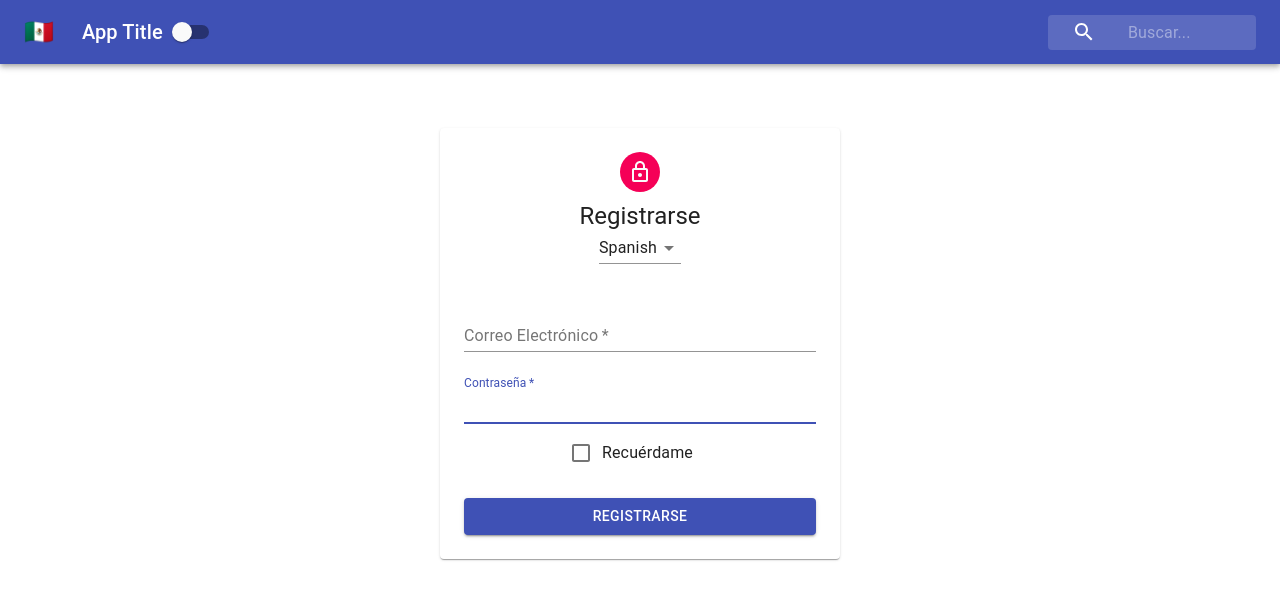
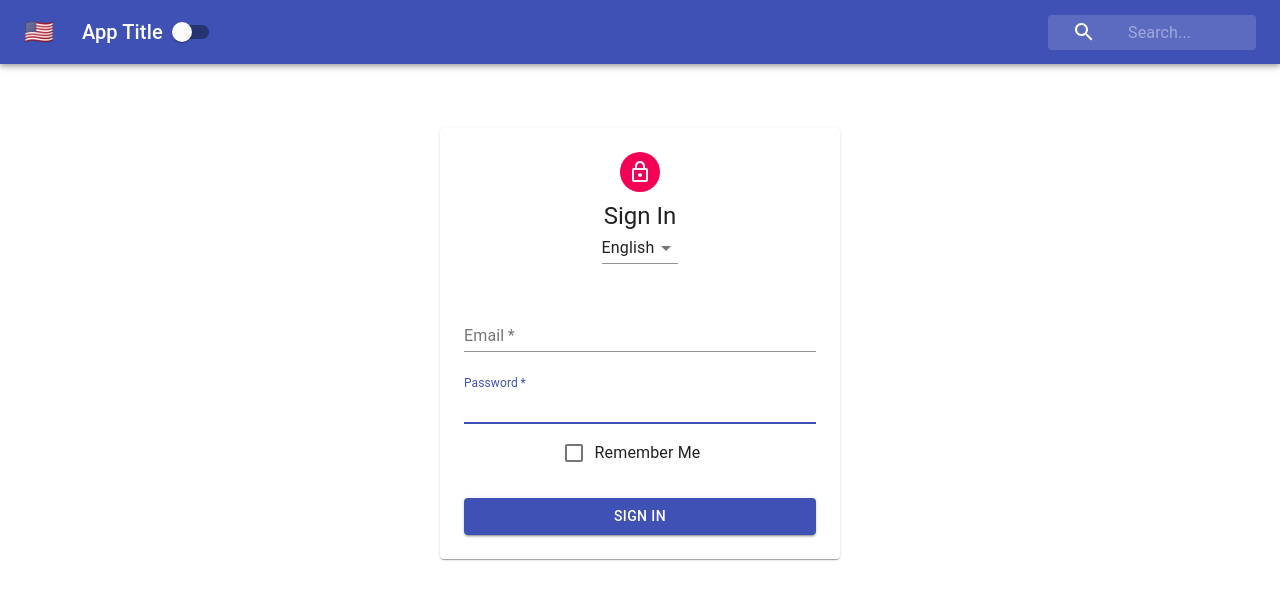
Before and after one commit to branaust/context-app, a React (Create React App) app: page / in a window 1280 px wide. Shown: the top 600 px of the page. Built offline with nearby package versions, Linux system fonts and the light colour scheme.

Commit message:
Context Providers with custom hooks

```diff
--- a/src/PageContent.js
+++ b/src/PageContent.js
@@ -1,22 +1,20 @@
-import React, { Component } from 'react'
+import React, { useContext } from 'react'
 import { ThemeContext } from './contexts/ThemeContext'
 
-class PageContent extends Component {
-    static contextType = ThemeContext
-
-    render() {
-        const { isDarkMode } = this.context
+function PageContent(props) {
+    const { isDarkMode } = useContext(ThemeContext)
     const styles = {
         backgroundColor: isDarkMode ? "black" : "white",
         height: "100vh",
         width: "100vw"
     }
+
     return (
         <div style={styles}>
-                {this.props.children}
+            {props.children}
         </div>
     )
 }
-}
+
 
 export default PageContent
--- a/src/contexts/LanguageContext.js
+++ b/src/contexts/LanguageContext.js
@@ -1,29 +1,21 @@
-import React, { createContext, Component } from 'react'
+import React, { createContext, useState } from 'react'
 
 export const LanguageContext = createContext()
 
-export class LanguageProvider extends Component {
-    constructor(props) {
-        super(props)
-        this.state = {
-            language: "spanish"
-        }
+export function LanguageProvider(props) {
+
+    const [language, setLanguage] = useState("english")
+    const changeLanguage = (e) => {
+        setLanguage(e.target.value)
     }
 
-    changeLanguage = (e) => {
-        this.setState({ language: e.target.value })
-    }
+    return (
+        <LanguageContext.Provider value={{ language, changeLanguage }} >
+            {props.children}
+        </LanguageContext.Provider>
+    )
+}
 
-    render() {
-        return (
-            <LanguageContext.Provider
-                value={{ ...this.state, changeLanguage: this.changeLanguage }}
-            >
-                {this.props.children}
-            </LanguageContext.Provider>
-        )
-    }
-}
 
 export const withLanguageContext = Component => props => (
     <LanguageContext.Consumer>
--- a/src/contexts/ThemeContext.js
+++ b/src/contexts/ThemeContext.js
@@ -1,23 +1,15 @@
 /* eslint-disable */
-import React, { Component, createContext } from 'react'
+import React, { createContext, useState } from 'react'
+import { useToggleState } from '../hooks/useToggleState'
 
 export const ThemeContext = createContext()
 
-export class ThemeProvider extends Component {
-    constructor(props) {
-        super(props);
-        this.state = { isDarkMode: false }
-    }
+export function ThemeProvider(props) {
+    const [isDarkMode, toggleTheme] = useToggleState(false)
 
-    toggleTheme = () => {
-        this.setState({ isDarkMode: !this.state.isDarkMode })
-    }
-
-    render() {
-        return (
-            <ThemeContext.Provider value={{ ...this.state, toggleTheme: this.toggleTheme }}>
-                {this.props.children}
-            </ThemeContext.Provider>
-        )
-    }
+    return (
+        <ThemeContext.Provider value={{ isDarkMode, toggleTheme }}>
+            {props.children}
+        </ThemeContext.Provider>
+    )
 }
--- /dev/null
+++ b/src/hooks/useToggleState.js
@@ -0,0 +1,9 @@
+import { useState } from "react"
+
+export function useToggleState(initialVal = false) {
+    const [state, setState] = useState(initialVal)
+    const toggle = () => {
+        setState(!state)
+    }
+    return [state, toggle]
+}
```
Also changed, not shown: 1 other file (tests, documents, lock files or other folders). Lines whose indentation alone changed are shown as unchanged.
